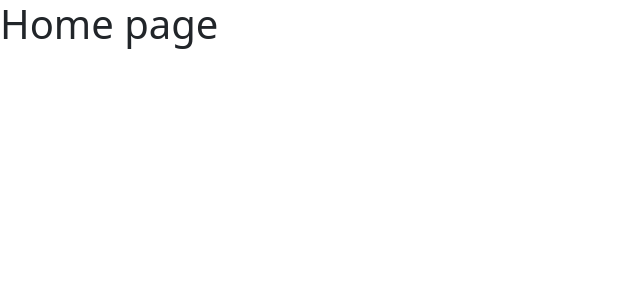
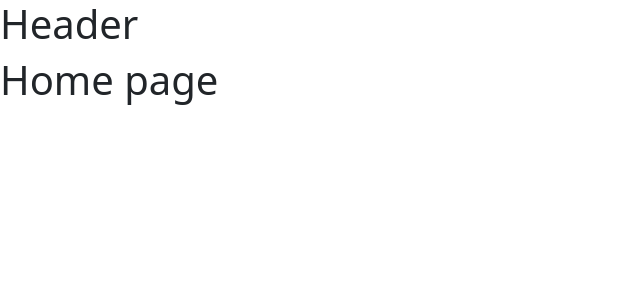
Before and after one commit to RaimundooNeto/LiftersShop, a React (Vite) app: page / in a window 1280 px wide. Shown: the top 300 px of the page, without its empty margins (0-640 px from the left). Built offline with nearby package versions, Linux system fonts and the light colour scheme.

Commit message:
Add default layout component | Add Header component

```diff
--- a/src/Router.tsx
+++ b/src/Router.tsx
@@ -3,13 +3,16 @@
 import { Home } from './pages/Home';
 import { Details } from './pages/Details';
 import { Checkout } from './pages/Checkout';
+import { DefaultLayout } from './layouts/DefaultLayout';
 
 export function Router() {
     return (
         <Routes>
-            <Route path='/' element={<Home />} />
-            <Route path='/details' element={<Details />} />
-            <Route path='/checkout' element={<Checkout />}/>
+            <Route path='/' element={<DefaultLayout />}>
+                <Route path='/' element={<Home />} />
+                <Route path='/details' element={<Details />} />
+                <Route path='/checkout' element={<Checkout />}/>
+            </Route>
         </Routes>
     );
 }
--- /dev/null
+++ b/src/components/Header.tsx
@@ -0,0 +1,5 @@
+export function Header() {
+    return (
+        <h1>Header</h1>
+    )
+}
--- /dev/null
+++ b/src/layouts/DefaultLayout.tsx
@@ -0,0 +1,12 @@
+import { Outlet } from "react-router-dom";
+
+import { Header } from "../components/Header";
+
+export function DefaultLayout() {
+    return (
+        <div>
+            <Header />
+            <Outlet />
+        </div>
+    )
+}
```
